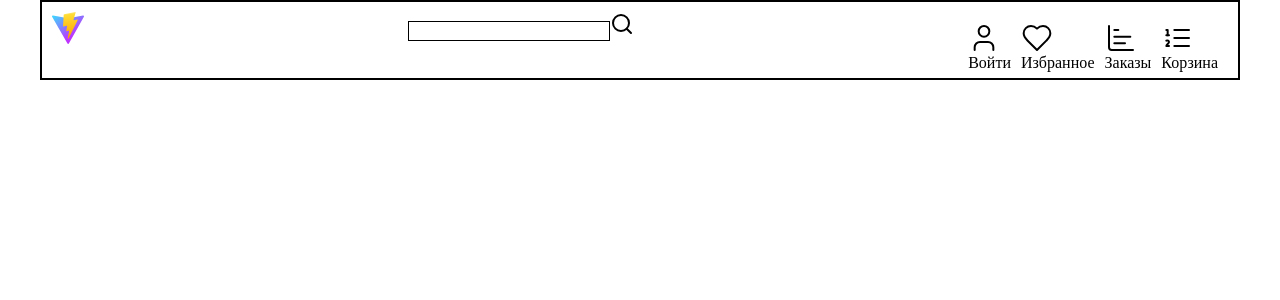
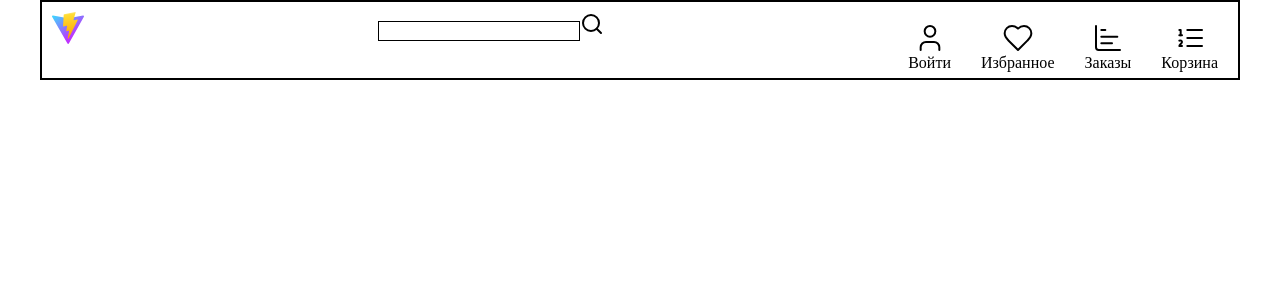
Before and after one commit to Lamstrong/SHOP, a React (Vite) app in the folder enternet-shop/: page / in a window 1280 px wide. Shown: the top 300 px of the page. Built offline with nearby package versions, Linux system fonts and the light colour scheme.

Commit message:
Исправленные кнопки

```diff
--- a/enternet-shop/src/components/ui/ui_css_modules/navButton.module.css
+++ b/enternet-shop/src/components/ui/ui_css_modules/navButton.module.css
@@ -1,9 +1,11 @@
 .navContainer {
   display: flex;
-  gap: 10px;
+  gap: 30px;
 }
 
 .navItem {
   display: flex;
   flex-direction: column;
+  justify-content: center;
+  align-items: center;
 }
```
